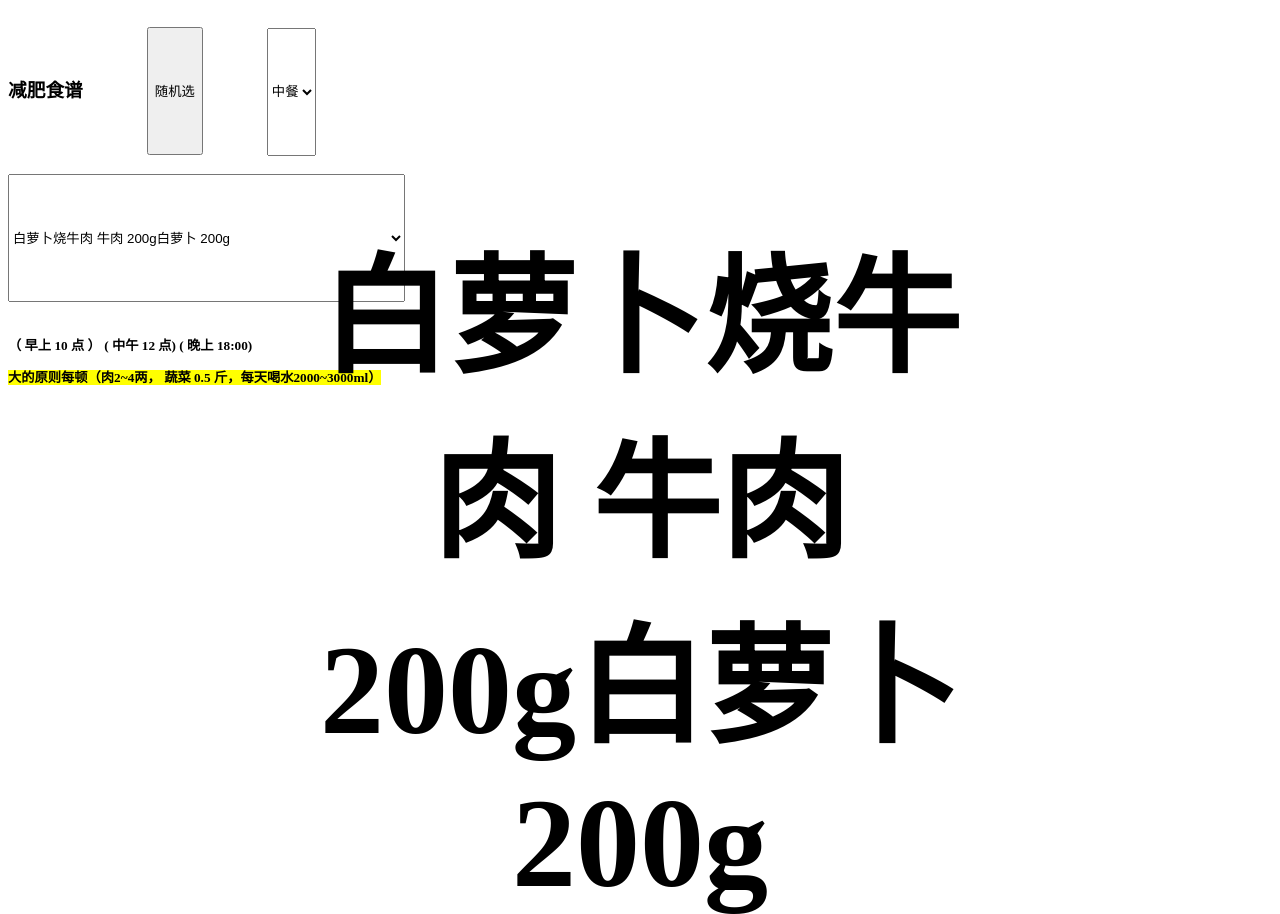
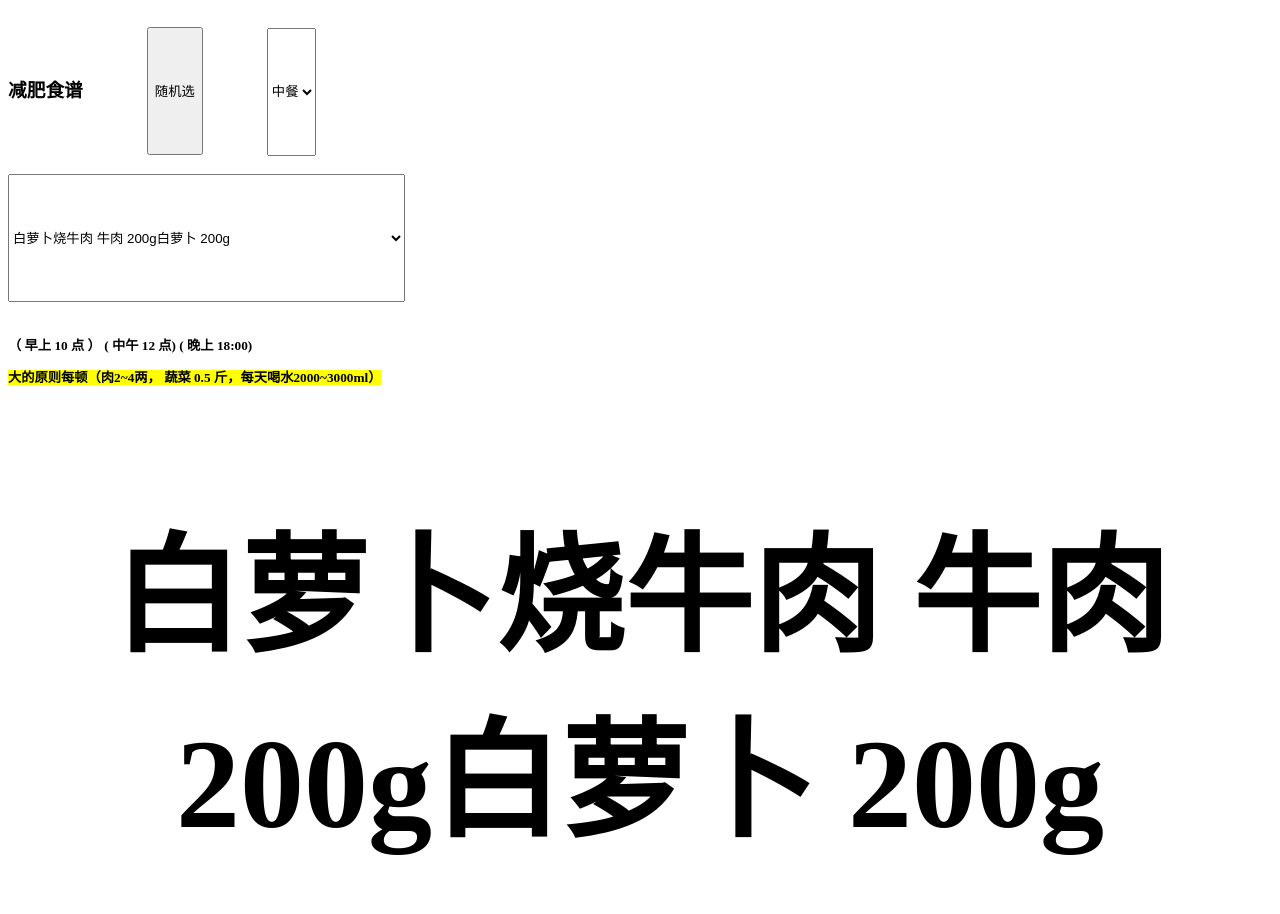
Before and after one commit to JTR354/wfh, a website: page my-cookbook.html in a window 1280 px wide. Drawn offline with Linux system fonts and the light colour scheme.

Commit message:
hotfix: s2

```diff
--- a/my-cookbook.html
+++ b/my-cookbook.html
@@ -23,10 +23,6 @@
     }
     #panel {
       flex: 1;
-      position: absolute;
-      top: 60%;
-      left: 50%;
-      transform: translate3d(-50%, -50%, 0);
       text-align: center;
       font-size: 10vw;
     }
```
